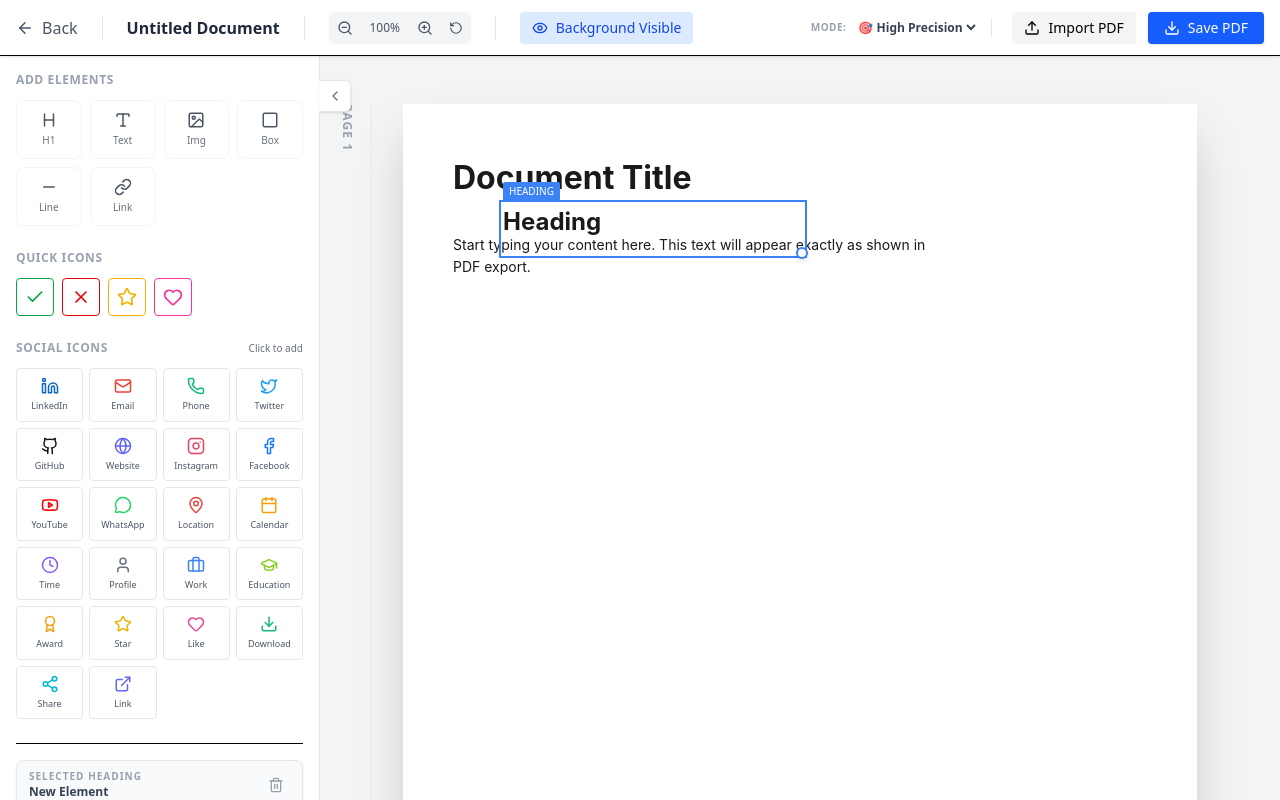
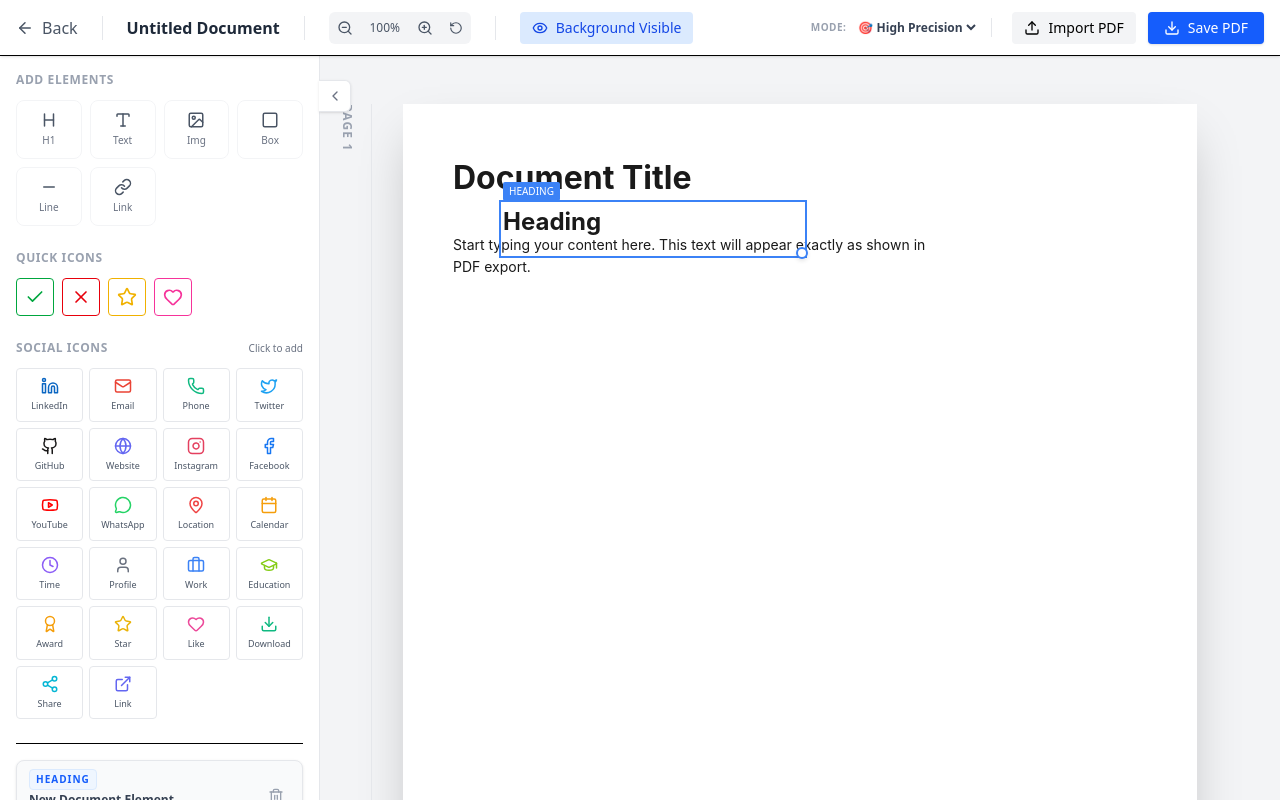
Before and after one commit to Muhammad-Daniyal-Imtiaz/Pdf_Pro, a Next.js app: page /components/editor/edit in a window 1280 px wide. Both pictures are taken after a click on the button "H1". Built offline with nearby package versions, Linux system fonts and the light colour scheme.

Commit message:
width_height-sidebar issue resolved

```diff
--- a/src/app/components/editor/EditorSidebar.tsx
+++ b/src/app/components/editor/EditorSidebar.tsx
@@ -37,8 +37,11 @@ export default function EditorSidebar() {
     const selectedElement = React.useMemo(() => {
         if (selectedIds.length === 0) return null
 
+        // Prioritize the LATEST selected ID to ensure we don't pick the background by mistake
+        const targetId = selectedIds[selectedIds.length - 1]
+
         for (const page of pages) {
-            const found = page.elements.find(el => selectedIds.includes(el.id))
+            const found = page.elements.find(el => el.id === targetId)
             if (found) return found
         }
         return null
@@ -105,20 +108,25 @@ export default function EditorSidebar() {
 
                         {/* PROPERTIES PANEL - Shows when Element Selected */}
                         {selectedElement && (
-                            <div className="border-t pt-4 space-y-5 animate-in slide-in-from-left-2 duration-200">
+                            <div
+                                key={selectedElement.id}
+                                className="border-t pt-4 space-y-5 animate-in slide-in-from-left-2 duration-200"
+                            >
                                 {/* Header / Selection Status */}
                                 <div className="flex items-center justify-between bg-gray-50 px-3 py-2 rounded-lg border border-gray-200 shadow-sm transition-all">
                                     <div className="flex flex-col">
                                         <div className="flex items-center gap-2">
-                                            <span className="text-[10px] font-bold text-gray-400 uppercase tracking-widest">Selected {selectedElement.type}</span>
+                                            <span className="text-[10px] font-bold text-blue-600 bg-blue-50 px-1.5 py-0.5 rounded border border-blue-100 uppercase tracking-widest">{selectedElement.type}</span>
                                             {selectedIds.length > 1 && (
-                                                <span className="bg-blue-600 text-white text-[9px] px-1.5 py-0.5 rounded-full font-bold">+{selectedIds.length - 1} more</span>
+                                                <span className="bg-gray-800 text-white text-[9px] px-1.5 py-0.5 rounded-full font-bold">+{selectedIds.length - 1} Selected</span>
                                             )}
                                         </div>
-                                        <span className="text-xs font-bold text-gray-700 truncate max-w-[150px]">
-                                            {selectedElement.isImported ? "Imported Layer" : "New Element"}
+                                        <span className="text-xs font-bold text-gray-700 truncate max-w-[150px] mt-0.5">
+                                            {selectedElement.isImported ? "Imported PDF Layer" : "New Document Element"}
                                         </span>
+                                        <span className="text-[9px] text-gray-400 font-mono mt-0.5">ID: {selectedElement.id.split('-').pop()}</span>
                                     </div>
+                                    <div className="flex gap-1">
                                         <button
                                             onClick={() => removeElement(selectedElement.id)}
                                             className="text-gray-400 hover:text-red-500 hover:bg-red-50 p-1.5 rounded-md transition-all active:scale-95"
@@ -126,6 +134,7 @@ export default function EditorSidebar() {
                                         >
                                             <Trash2 size={16} />
                                         </button>
+                                    </div>
                                 </div>
 
                                 {/* Layout & Dimensions - PRIMARY CONTROL */}
@@ -141,7 +150,7 @@ export default function EditorSidebar() {
                                             <label className="text-[10px] text-gray-400 block mb-1 font-medium italic">Width (px)</label>
                                             <input
                                                 type="number"
-                                                value={Math.round(selectedElement.style?.width || 0)}
+                                                value={Math.round(selectedElement.style?.width || (selectedElement as any).width || 0)}
                                                 onChange={(e) => updateElementStyle(selectedElement.id, { width: Number(e.target.value) })}
                                                 className="w-full p-2 text-sm border rounded-lg bg-white font-mono focus:ring-2 focus:ring-blue-500 outline-none transition-all"
                                             />
@@ -150,7 +159,7 @@ export default function EditorSidebar() {
                                             <label className="text-[10px] text-gray-400 block mb-1 font-medium italic">Height (px)</label>
                                             <input
                                                 type="number"
-                                                value={Math.round(selectedElement.style?.height || 0)}
+                                                value={Math.round(selectedElement.style?.height || (selectedElement as any).height || 0)}
                                                 onChange={(e) => updateElementStyle(selectedElement.id, { height: Number(e.target.value) })}
                                                 className="w-full p-2 text-sm border rounded-lg bg-white font-mono focus:ring-2 focus:ring-blue-500 outline-none transition-all"
                                             />
--- a/src/app/components/editor/edit/page.tsx
+++ b/src/app/components/editor/edit/page.tsx
@@ -152,10 +152,16 @@ export default function EditPage() {
   const handleElementMouseDown = useCallback((id: string, e: React.MouseEvent) => {
     e.stopPropagation()
     const el = pages.flatMap(p => p.elements).find(el => el.id === id)
-    // Prevent dragging background if it's visible (it's locked usually)
-    if (!el || el.isImported) return
+    if (!el) return
 
+    // CRITICAL FIX: Always allow selection, even for imported elements
+    // This ensures the sidebar opens when clicking ANY part of the PDF
     selectElement(id)
+
+    // Prevent dragging the main PDF background image to keep things stable
+    const isBackground = el.isImported && el.type === 'image' && el.style.width >= A4_WIDTH
+    if (isBackground) return
+
     setIsDragging(true)
     setDragStart({
       x: e.clientX,
```
Lines whose indentation alone changed are shown as unchanged.
